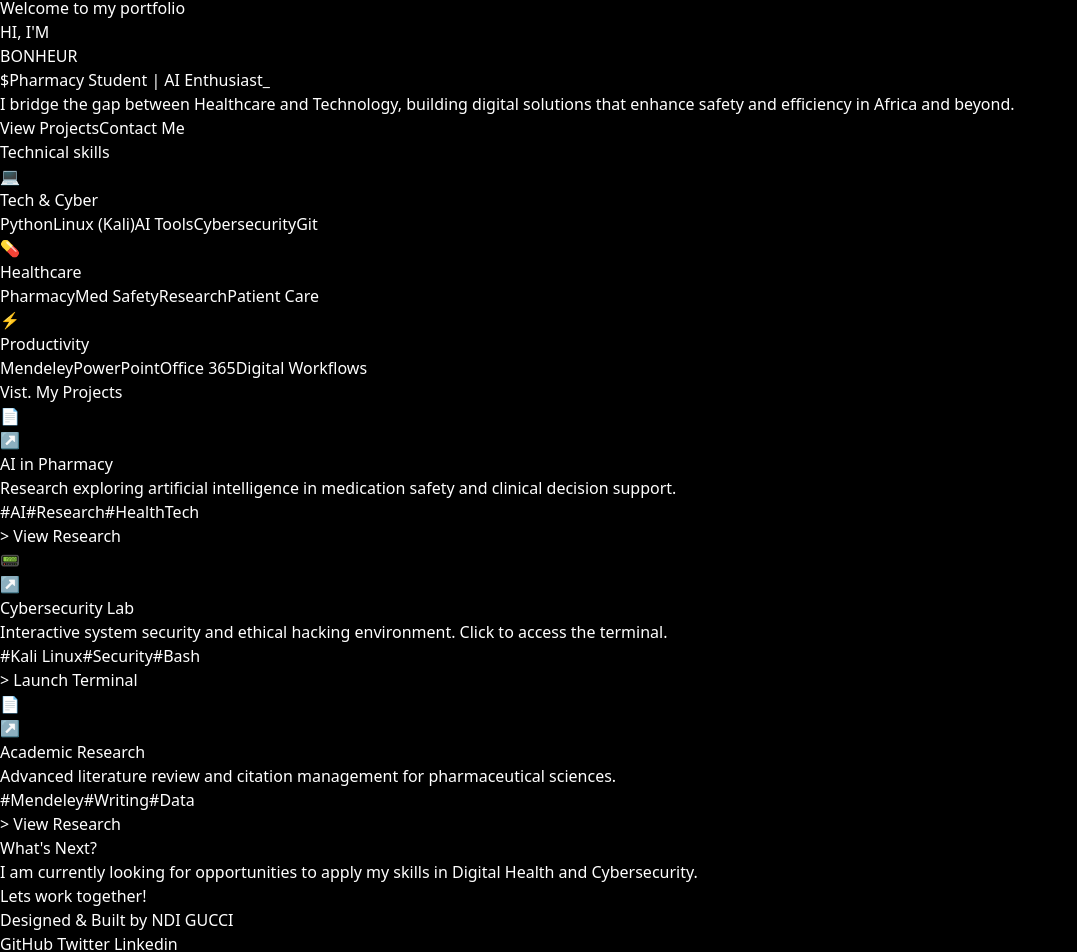
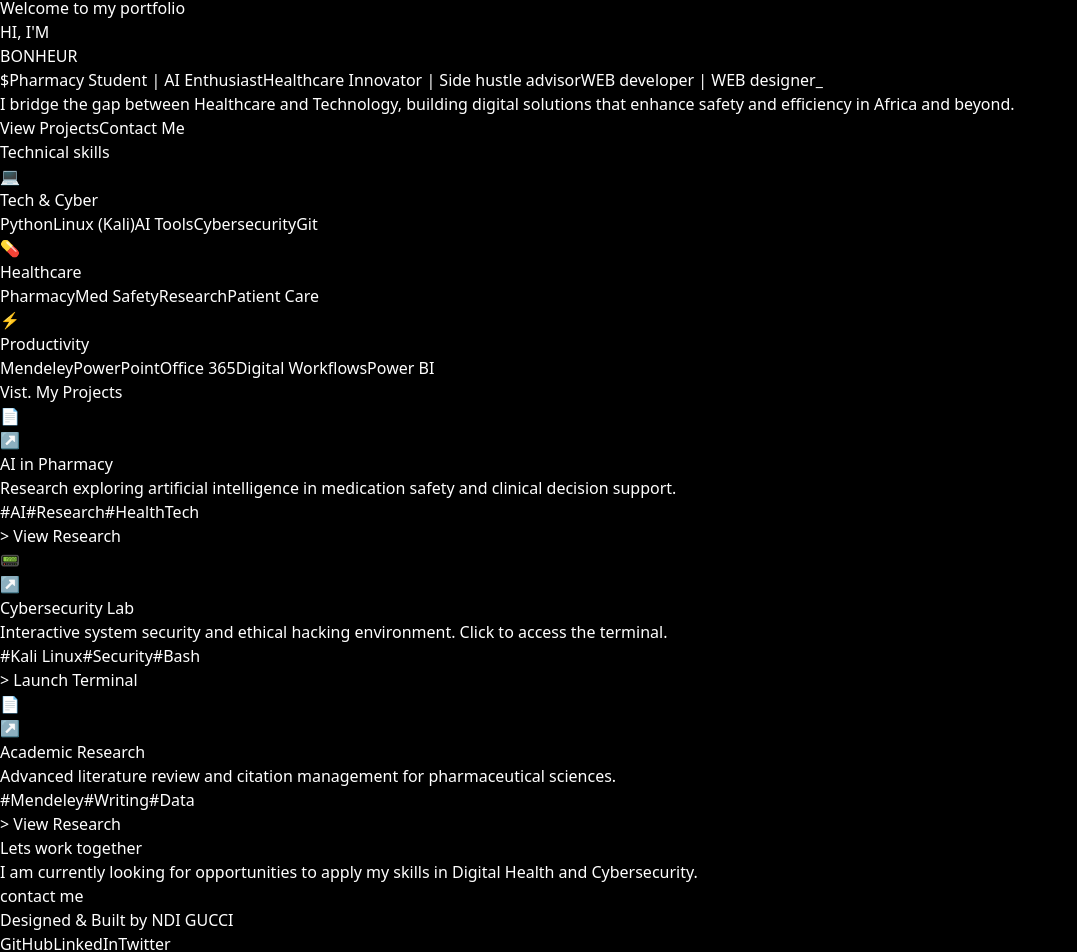
Before and after one commit to ndigucci/my_portfolio, a React (Vite) app: page / in a window 1280 px wide. Shown: the part 511-1463 px from the top of the page, without its empty margins (0-1077 px from the left). Built offline with nearby package versions, Linux system fonts and the light colour scheme.

Commit message:
Updated to cyber theme with photo

```diff
--- a/src/App.jsx
+++ b/src/App.jsx
@@ -260,6 +260,8 @@ function App() {
             <div className="h-8 md:h-12 text-lg md:text-2xl text-gray-400 font-mono mb-8 flex justify-center md:justify-start items-center">
               <span className="text-cyan-500 mr-2">$</span>
               <Typewriter text="Pharmacy Student | AI Enthusiast" delay={55} />
+              <Typewriter text="Healthcare Innovator | Side hustle advisor" delay={55} />
+              <Typewriter text="WEB developer | WEB designer" delay={55} />
               <span className="animate-pulse ml-1">_</span>
             </div>
             <p className="text-gray-400 text-lg mb-10 leading-relaxed max-w-2xl mx-auto md:mx-0">
@@ -309,7 +311,7 @@ function App() {
               <div className="w-12 h-12 bg-purple-500/10 rounded-lg flex items-center justify-center mb-4 group-hover:bg-purple-500/20 transition"><span className="text-2xl">⚡️</span></div>
               <h3 className="text-xl font-bold text-white mb-4">Productivity</h3>
               <div className="flex flex-wrap gap-2">
-                {['Mendeley', 'PowerPoint', 'Office 365', 'Digital Workflows'].map(skill => (
+                {['Mendeley', 'PowerPoint', 'Office 365', 'Digital Workflows','Power BI'].map(skill => (
                   <span key={skill} className="text-xs font-mono px-2 py-1 bg-gray-800 text-purple-400 rounded border border-gray-700">{skill}</span>
                 ))}
               </div>
@@ -362,12 +364,12 @@ function App() {
       {/* --- CONTACT SECTION --- */}
       <section id="contact" className="py-24 px-4 text-center relative overflow-hidden">
         <div className="max-w-2xl mx-auto relative z-10">
-          <h2 className="text-3xl md:text-5xl font-bold text-white mb-6">What's Next?</h2>
+          <h2 className="text-3xl md:text-5xl font-bold text-white mb-6">Lets work together</h2>
           <p className="text-gray-400 text-lg mb-10">
             I am currently looking for opportunities to apply my skills in <span className="text-cyan-400">Digital Health</span> and <span className="text-cyan-400">Cybersecurity</span>.
           </p>
           <a href="mailto:irumvabonheur@icloud.com" className="px-8 py-3 bg-transparent border-2 border-white/20 hover:bg-white/10 text-white font-bold rounded-xl transition duration-200 text-center">
-            Lets work together!
+            contact me
           </a>
         </div>
       </section>
@@ -375,7 +377,9 @@ function App() {
       <footer className="py-8 text-center text-gray-600 text-sm bg-black border-t border-gray-900">
         <p className="font-mono mb-2">Designed & Built by NDI GUCCI</p>
         <div className="flex justify-center gap-4 mt-4">
-          <a href="https://github.com/ndigucci" className="hover:text-cyan-400 transition">GitHub Twitter Linkedin</a>
+          <a href="https://github.com/ndigucci" className="hover:text-cyan-400 transition">GitHub</a>
+          <a href="https://linkedin.com/in/ndigucci" className="hover:text-cyan-400 transition">LinkedIn</a>
+          <a href="https://twitter.com/ndigucci" className="hover:text-cyan-400 transition">Twitter</a>
         </div>
       </footer>
     </div>
```
